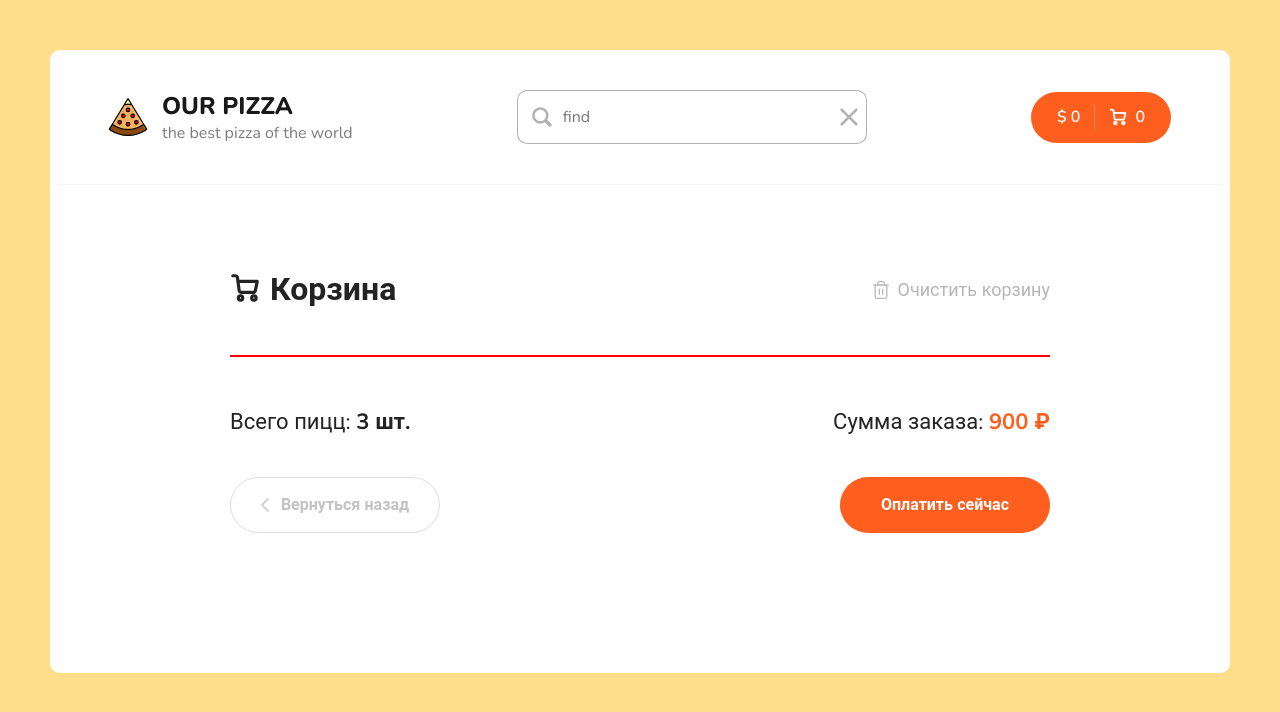
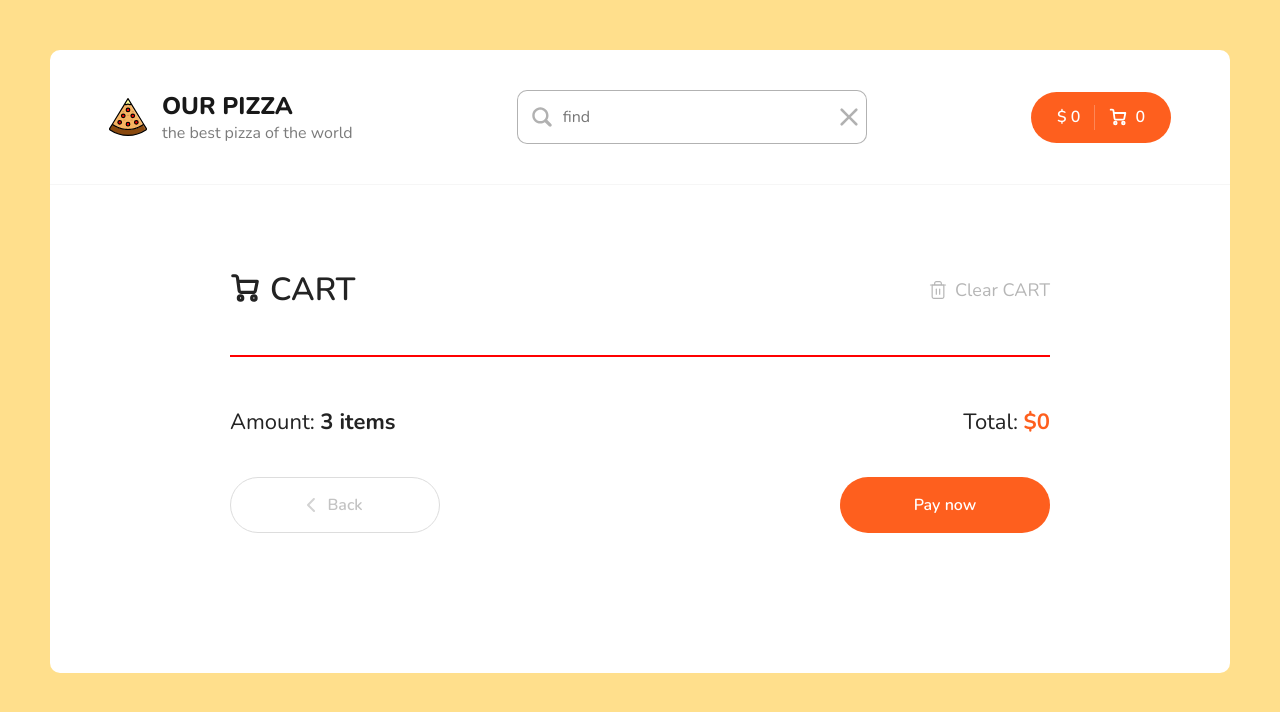
Before and after one commit to UncleChernomor/delivery_restaurant, a React (Create React App) app: page /cart in a window 1280 px wide. Shown: the top 712 px of the page. Built offline with nearby package versions, Linux system fonts and the light colour scheme.

Commit message:
add translate Cart to English

```diff
--- a/src/pages/Cart.jsx
+++ b/src/pages/Cart.jsx
@@ -6,7 +6,7 @@ import CartItem from '../components/CartItem';
 import '../scss/app.scss';
 
 function Cart(props) {
-    const { items, totalPrice } = useSelector(state => state.cart);
+    const { items, totalSum } = useSelector(state => state.cart);
 
     return (
         <div className="container--cart">
@@ -18,7 +18,7 @@ function Cart(props) {
                             <path d="M14.3333 16.3333C15.0697 16.3333 15.6667 15.7364 15.6667 15C15.6667 14.2636 15.0697 13.6667 14.3333 13.6667C13.597 13.6667 13 14.2636 13 15C13 15.7364 13.597 16.3333 14.3333 16.3333Z" stroke="white" strokeWidth="1.8" strokeLinecap="round" strokeLinejoin="round" />
                             <path d="M4.78002 4.99999H16.3334L15.2134 10.5933C15.1524 10.9003 14.9854 11.176 14.7417 11.3722C14.4979 11.5684 14.1929 11.6727 13.88 11.6667H6.83335C6.50781 11.6694 6.1925 11.553 5.94689 11.3393C5.70128 11.1256 5.54233 10.8295 5.50002 10.5067L4.48669 2.82666C4.44466 2.50615 4.28764 2.21182 4.04482 1.99844C3.80201 1.78505 3.48994 1.66715 3.16669 1.66666H1.66669" stroke="white" strokeWidth="1.8" strokeLinecap="round" strokeLinejoin="round" />
                         </svg>
-                        Корзина</h2>
+                        CART</h2>
                     <div className="cart__clear">
                         <svg width="20" height="20" viewBox="0 0 20 20" fill="none" xmlns="http://www.w3.org/2000/svg">
                             <path d="M2.5 5H4.16667H17.5" stroke="#B6B6B6" strokeWidth="1.2" strokeLinecap="round" strokeLinejoin="round" />
@@ -27,7 +27,7 @@ function Cart(props) {
                             <path d="M11.6666 9.16667V14.1667" stroke="#B6B6B6" strokeWidth="1.2" strokeLinecap="round" strokeLinejoin="round" />
                         </svg>
 
-                        <span>Очистить корзину</span>
+                        <span>Clear CART</span>
                     </div>
                 </div>
                 {/* const item = {
@@ -50,8 +50,8 @@ function Cart(props) {
                 </div>
                 <div className="cart__bottom">
                     <div className="cart__bottom-details">
-                        <span> Всего пицц: <b>3 шт.</b> </span>
-                        <span> Сумма заказа: <b>900 ₽</b> </span>
+                        <span> Amount: <b>3 items</b> </span>
+                        <span> Total: <b>${totalSum}</b> </span>
                     </div>
                     <div className="cart__bottom-buttons">
                         <Link to="/" className="button button--outline button--add go-back-btn">
@@ -59,10 +59,10 @@ function Cart(props) {
                                 <path d="M7 13L1 6.93015L6.86175 1" stroke="#D3D3D3" strokeWidth="1.5" strokeLinecap="round" strokeLinejoin="round" />
                             </svg>
 
-                            <span>Вернуться назад</span>
+                            <span>Back</span>
                         </Link>
                         <div className="button pay-btn">
-                            <span>Оплатить сейчас</span>
+                            <span>Pay now</span>
                         </div>
                     </div>
                 </div>
```
